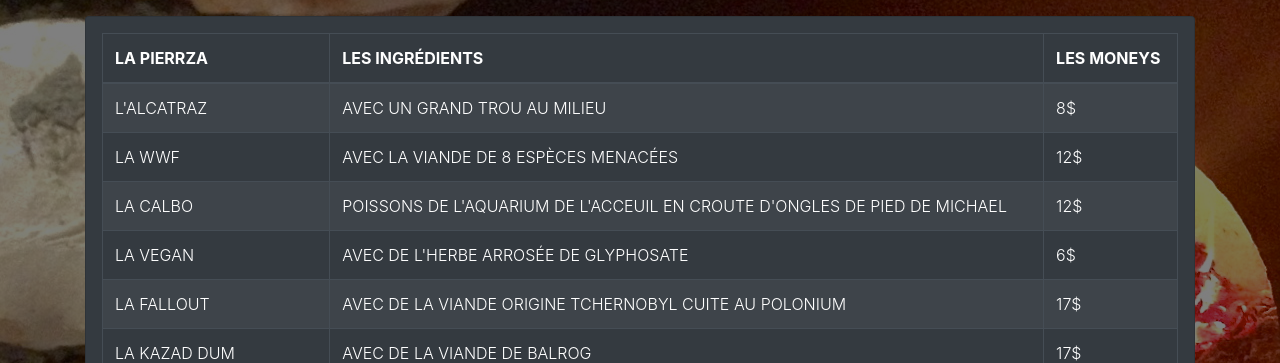
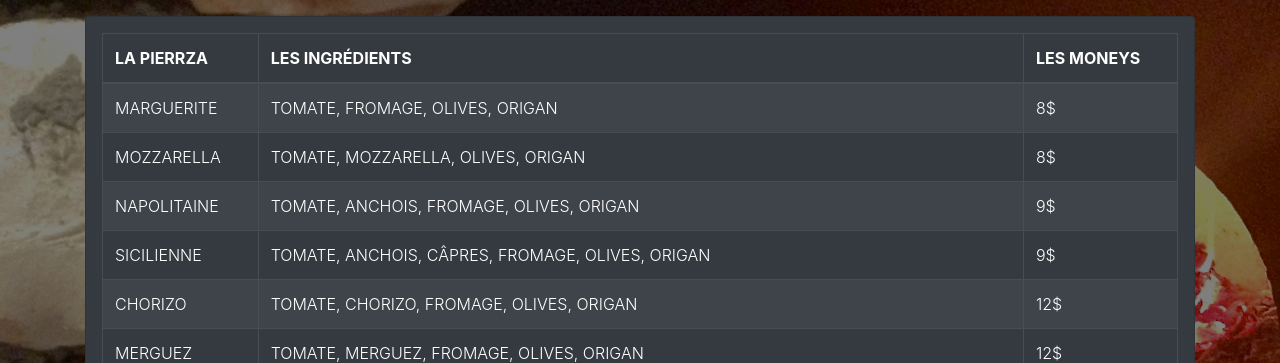
Before and after one commit to windgazer/pierrza, a React (Create React App) app: page / in a window 1280 px wide. Both pictures are taken after a click on the button "Click ici pour découvrir nos spécialités !". Shown: the part 1204-1567 px from the top of the page. Built offline with nearby package versions, Linux system fonts and the light colour scheme.

Commit message:
changed the pizzas and created modal component

```diff
--- /dev/null
+++ b/src/components/Detail/Detail.js
@@ -0,0 +1,36 @@
+import React, { Component } from 'react';
+import Modal from 'react-bootstrap/Modal';
+import { Button } from 'react-bootstrap';
+
+class Detail extends Component {
+  state = {
+    show: false
+  };
+
+  showDetail = () => {
+    this.setState({ show: !this.state.show });
+  };
+  render() {
+    return (
+      <div>
+        <Modal show={this.state.show} centered={true} size='lg'>
+          <Modal.Header>
+            <Modal.Title>Titre</Modal.Title>
+          </Modal.Header>
+          <Modal.Body>
+            <p>Body</p>
+          </Modal.Body>
+          <Modal.Footer>
+            <Button variant='dark'>Ajouter au panier</Button>
+            <Button variant='dark' onClick={this.showDetail}>
+              Fermer
+            </Button>
+          </Modal.Footer>
+        </Modal>
+        <Button onClick={this.showDetail}>TEST</Button>
+      </div>
+    );
+  }
+}
+
+export default Detail;
--- a/src/components/Menu/Menu.js
+++ b/src/components/Menu/Menu.js
@@ -5,6 +5,7 @@ import { Col } from 'react-bootstrap';
 import { Card } from 'react-bootstrap';
 import { menu } from '../../data/menu.json';
 import Table from 'react-bootstrap/Table';
+import Detail from '../Detail/Detail';
 
 import './Menu.css';
 
@@ -22,19 +23,14 @@ export default class Menu extends Component {
 
   render() {
     return (
-			<div id="menu">
-				<div className="content">
-					<h1 className="main-heading">Notre Selection de Pizzas</h1>
+      <div id='menu'>
+        <div className='content'>
+          <h1 className='main-heading'>Notre Selection de Pizzas</h1>
           <Container>
             <Row>
               <Col>
                 <Card>
-									<Table
-										striped
-										bordered
-										hover
-										variant="dark"
-									>
+                  <Table striped bordered hover variant='dark'>
                     <thead>
                       <tr>
                         <th>La Pierrza</th>
@@ -48,9 +44,10 @@ export default class Menu extends Component {
               </Col>
             </Row>
           </Container>
+          <Detail />
         </div>
 
-				<div className="overlay"></div>
+        <div className='overlay'></div>
       </div>
     );
   }
--- a/src/data/menu.json
+++ b/src/data/menu.json
@@ -1,64 +1,64 @@
 {
   "menu": [
     {
-			"pizza": "l'Alcatraz",
-			"description": "Avec un grand trou au milieu",
+      "pizza": "MARGUERITE",
+      "description": "Tomate, fromage, olives, origan",
       "price": "8$"
     },
     {
-			"pizza": "La WWF",
-			"description": "Avec la viande de 8 espèces menacées",
+      "pizza": "MOZZARELLA",
+      "description": "Tomate, mozzarella, olives, origan",
+      "price": "8$"
+    },
+    {
+      "pizza": "NAPOLITAINE",
+      "description": "Tomate, anchois, fromage, olives, origan",
+      "price": "9$"
+    },
+    {
+      "pizza": "SICILIENNE",
+      "description": "Tomate, anchois, câpres, fromage, olives, origan",
+      "price": "9$"
+    },
+    {
+      "pizza": "CHORIZO",
+      "description": "Tomate, chorizo, fromage, olives, origan",
       "price": "12$"
     },
     {
-			"pizza": "La Calbo",
-			"description": "Poissons de l'aquarium de l'acceuil en croute d'ongles de pied de Michael",
+      "pizza": "MERGUEZ",
+      "description": "Tomate, merguez, fromage, olives, origan",
       "price": "12$"
     },
     {
-			"pizza": "La Vegan",
-			"description": "Avec de l'herbe arrosée de Glyphosate",
-			"price": "6$"
+      "pizza": "REINE",
+      "description": "Tomate, jambon, champignons, fromage, olives, origan",
+      "price": "10$"
     },
     {
-			"pizza": "La Fallout",
-			"description": "Avec de la viande origine Tchernobyl cuite au polonium",
-			"price": "17$"
-		},
-		{
-			"pizza": "La Kazad Dum",
-			"description": "Avec de la viande de Balrog",
-			"price": "17$"
-		},
-		{
-			"pizza": "L'Empire strikes back",
-			"description": "Avec de la viande d'Ewok cuite au sabre laser",
-			"price": "18$"
-		},
-		{
-			"pizza": "La Fantome",
-			"description": "...",
+      "pizza": "4 FROMAGES",
+      "description": "Tomate, mozzarella, chèvre, roquefort, fromage, origan",
       "price": "15$"
     },
     {
-			"pizza": "L'Anne Hathaway",
+      "pizza": "SOLEIL",
       "description": "Pepperoni, Jalapenos, Olives",
-			"price": "45$"
+      "price": "12$"
     },
     {
-			"pizza": "L'A poil",
-			"description": "Avec un mélange de poils de diverses origine",
+      "pizza": "CARNIVORE",
+      "description": "Tomate, viande hachée, oignons, fromage, olives, origan",
       "price": "11$"
     },
     {
-			"pizza": "La sex on the beach",
-			"description": "Avec du sable et des capotes rammassées sur la plage du cap d'Agde",
+      "pizza": "EXOTIQUE",
+      "description": "Crème aux herbes, poulet, poivrons, ananas, fromage, olives, origan",
       "price": "13$"
     },
     {
-			"pizza": "La marche pas dessus",
-			"description": "Au Lego",
-			"price": "36$"
+      "pizza": "ITALIENNE",
+      "description": "Tomate, tomates fraîches, mozzarella, pesto, jambon cru, olives",
+      "price": "14$"
     }
   ]
 }
```
Also changed, not shown: src/components/Detail/Detail.css (added). Lines whose indentation alone changed are shown as unchanged.
